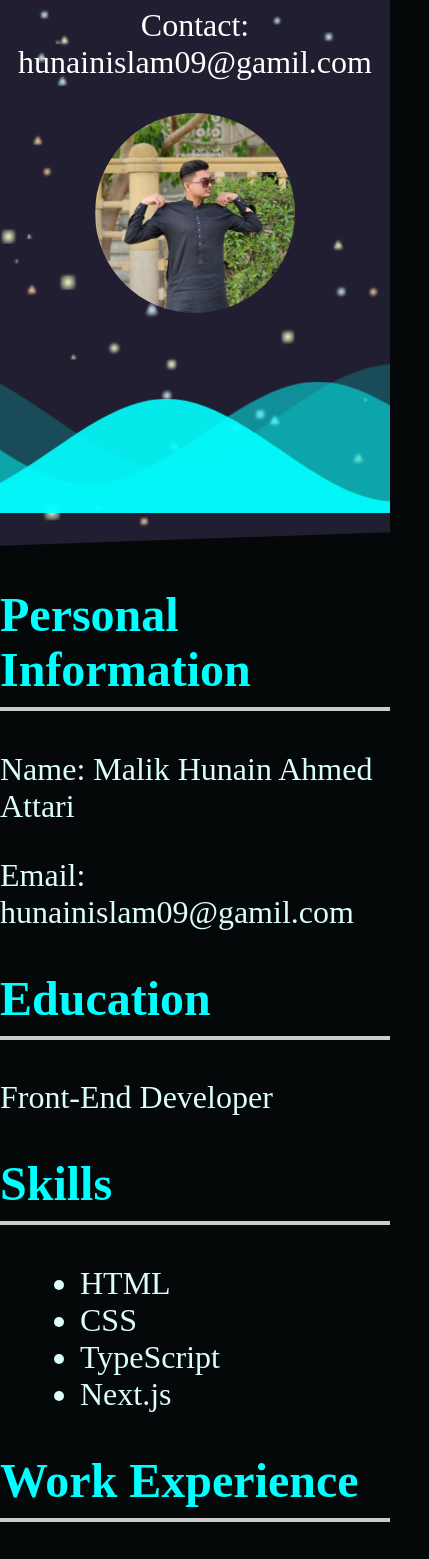
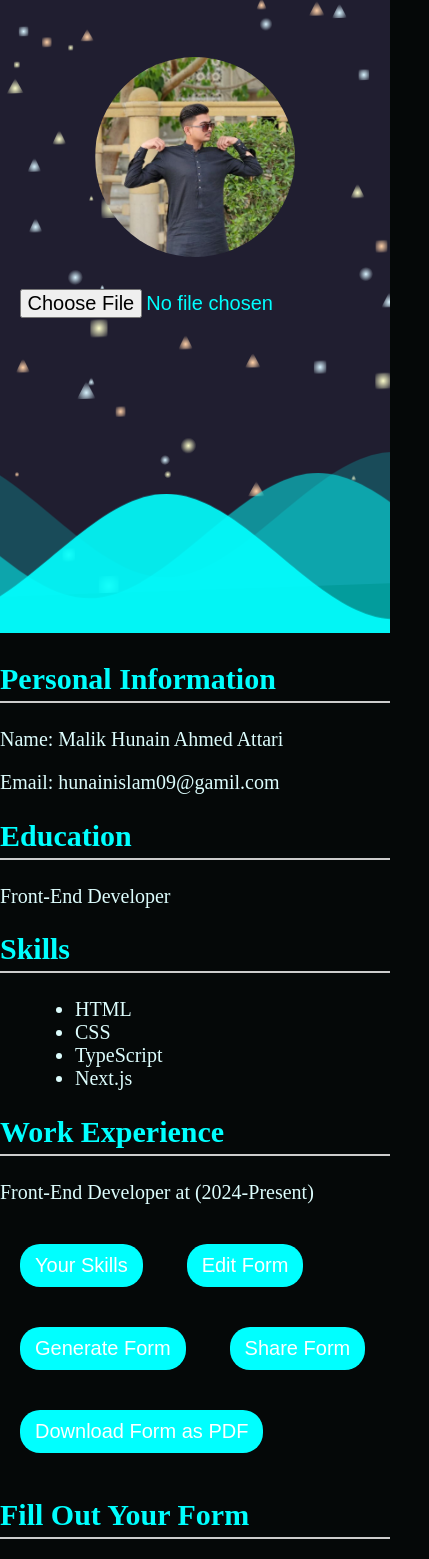
Before and after one commit to hunainislam/Dynamic-Resume-Builder-with-Form-, a plain HTML site: page index.html in a window 390 px wide. Shown: the part 153-1712 px from the top of the page, 429 px wide, since content can reach past the window. Drawn offline with Linux system fonts and the light colour scheme.

Commit message:
updatednew

```diff
--- a/index.html
+++ b/index.html
@@ -7,30 +7,33 @@
     <link rel="stylesheet" href="styles.css">
     <link rel="stylesheet" href="style.css">
 </head>
-<body style="zoom: 200%;">
+<body>
     <body>
-        <div class="header finisher-header" style="width: 100%; height: 350px;">
+        <div class="header finisher-header" style="width: 100%; height: 750px;">
 
           <header>
-            <h1 id="name" style="color: white;">Malik Hunain</h1>
-            <p id="contact" style="color: white;">Contact: hunainislam09@gamil.com</p>
-            <img id="profile-picture" src="hunain.png" alt="Profile Picture">
+            <h1 id="name" class="name">Malik Hunain</h1>
+            <p id="contact" class="contact">Contact: hunainislam09@gamil.com</p>
+            <!-- <img id="profile-picture" src="hunain.png" alt="Profile Picture"> -->
+            <img id="profile-picture" src="hunain.png" alt="Profile Picture" width="150" height="150">
+            <!-- Image Upload Button -->
+            <input type="file" id="upload-image" accept="image/*">
         </header>
         </div>
         <main>
             <section id="personal-info">
-                <h2 style="color: aqua;">Personal Information</h2>
+                <h2 class="personal">Personal Information</h2>
                 <p>Name: <span id="display-name">Malik Hunain Ahmed Attari</span></p>
                 <p>Email: <span id="display-email">hunainislam09@gamil.com</span></p>
             </section>
 
             <section id="education">
-                <h2 style="color: aqua;">Education</h2>
-                <p id="education-info">Front-End Developer </p>
+                <h2 class="education">Education</h2>
+                <p class="education-info" id="education-info">Front-End Developer </p>
             </section>
 
             <section id="skills">
-                <h2 style="color: aqua;">Skills</h2>
+                <h2 class="skill">Skills</h2>
                 <ul id="skills-list">
                     <li>HTML</li>
                     <li>CSS</li>
@@ -40,22 +43,21 @@
             </section>
 
             <section id="work-experience">
-                <h2 style="color: aqua;">Work Experience</h2>
-                <p id="work-info">Front-End Developer at (2024-Present)</p>
+                <h2 class="work">Work Experience</h2>
+                <p id="work-infom" class="work-info">Front-End Developer at (2024-Present)</p>
             </section>
         </main>
 
         <footer>
-            <button id="toggle-skills" style="background-color: aqua; border-radius: 6px;">Your Skills</button>
-            <button id="edit-resume" style="background-color: aqua; border-radius: 6px;">Edit Form</button>
-            <button id="generate-resume" style="background-color: aqua; border-radius: 6px;">Generate Form</button>
-            <button id="copy-link" style="background-color: aqua; border-radius: 6px;">Share Form</button>
-            <!-- <p id="copy-link"></p> -->
-            <button id="download-pdf" style="background-color: aqua; border-radius: 6px;">Download Form as PDF</button>
+            <button id="toggle-skills">Your Skills</button>
+            <button id="edit-resume">Edit Form</button>
+            <button id="generate-resume">Generate Form</button>
+            <button id="copy-link">Share Form</button>
+            <button id="download-pdf">Download Form as PDF</button>
         </footer>
 
-        <section id="resume-form" style="display: none;">
-            <h2 style="color: aqua;">Fill Out Your Form</h2>
+        <section id="resume-form">
+            <h2>Fill Out Your Form</h2>
             <form id="resume-builder-form">
                 <label for="name-input">Name:</label>
                 <input type="text" id="name-input" name="name" required style="background-color: aqua;"><br>
@@ -72,11 +74,13 @@
                 <label for="work-input">Work Experience:</label>
                 <input type="text" id="work-input" name="work" required style="background-color: aqua;"><br>
 
-                <button type="submit" style="background-color: aqua; border-radius: 6px;">Submit</button>
+                <button type="submit" class="btn">Submit</button>
             </form>
         </section>
 
         <script src="main.js"></script>
+        <!-- Add jsPDF library -->
+        <!-- <script src="https://cdnjs.cloudflare.com/ajax/libs/html2pdf.js/0.9.2/html2pdf.bundle.min.js"></script> -->
         <script src="https://cdnjs.cloudflare.com/ajax/libs/html2pdf.js/0.9.2/html2pdf.bundle.min.js"></script>
       </body>
 
@@ -86,9 +90,9 @@
         new FinisherHeader({
           "count": 100,
           "size": {
-            "min": 2,
-            "max": 8,
-            "pulse": 0
+            "min": 5,
+            "max": 20,
+            "pulse": 0,
           },
           "speed": {
             "x": {
@@ -97,7 +101,7 @@
             },
             "y": {
               "min": 0,
-              "max": 0.6
+              "max": 0.6,
             }
           },
           "colors": {
@@ -122,10 +126,9 @@
         });
         </script>
         <section class="banner">
-           <img src="hunain.png" width="150" height="150" alt="no image">
           <div class="banner-content">
-            <h2 style="color: aqua;">Hello</h2>
-            <p>
+            <h2>Hello</h2>
+            <p >
               I'm Malik Hunain, a talented frontend developer that loves creating immersive
               web experiences.
             </p>
--- a/main.js
+++ b/main.js
@@ -49,7 +49,7 @@ resumeFormElement === null || resumeFormElement === void 0 ? void 0 : resumeForm
         li.textContent = skill.trim();
         skillsList.appendChild(li);
     });
-    document.querySelector('#work-info').textContent = workInput;
+    document.querySelector('#work-infom').textContent = workInput;
 
     // Hide the form after submission
     resumeForm.style.display = 'none';
--- a/style.css
+++ b/style.css
@@ -17,15 +17,13 @@ body {
   background: #050808;
 }
 
-.banner > img {
-  width: 60vw;
-  transition: 0.1s linear;
-}
 
 .banner h2 {
   font-weight: 500;
   font-size: 30px;
   margin: 10px;
+  color: aqua;
+  font-size: 60px;
 }
 
 .banner p {
@@ -33,26 +31,7 @@ body {
   line-height: 1.65;
   font-size: 17px;
   opacity: 0.7;
-}
-
-@media (width >= 420px) {
-  .banner > img {
-    width: 40vw;
-  }
-}
-
-@media (width >= 648px) {
-  .banner {
-    text-align: left;
-    flex-direction: row;
-    justify-content: space-between;
-  }
-
-  .banner > img {
-    width: 10vw;
-    left: 100px;
-
-  }
+  font-size: 32px;
 }
 
 .waves > use {
@@ -79,33 +58,10 @@ body {
 
 svg {
   position: absolute;
-  top: 60%;
+  top: 70%;
   left: 0%;
   width: 100%;
-  height: 30vw;
-  max-height: 150px;
+  height: 50vw;
+  max-height: 250px;
   z-index: -1;
 }
-
-@media (max-width: 768px) {
-  svg {
-    height: 20vh;
-    top: 60%;
-    left: 0%;
-    max-height: 100px;
-  }
-}
-
-header {
-  position: relative;
-  overflow: hidden;
-}
-
-@media (max-width: 480px) {
-  svg {
-    height: 25vh;
-    max-height: 80px;
-    top: 60%;
-    left: 0%;
-  }
-}
--- a/styles.css
+++ b/styles.css
@@ -2,7 +2,6 @@ body {
     font-family: Arial, sans-serif;
     margin: 20px;
     background-color: #f4f4f4;
-    zoom: 200%;
 }
 
 header {
@@ -10,10 +9,37 @@ header {
     margin-bottom: 20px;
 }
 
+h1 {
+    display: block;
+    font-size: 4em;
+    margin-block-start: 0.67em;
+    margin-block-end: 0.67em;
+    margin-inline-start: 0px;
+    margin-inline-end: 0px;
+    font-weight: bold;
+    unicode-bidi: isolate;
+    margin-top: 65px;
+}
+
+.name {
+    color: white;
+}
+
+.contact {
+    color: white;
+    font-size: 30px;
+}
+
 img {
     border-radius: 50%;
-    width: 150px;
-    height: 150px;
+    width: 350px;
+    height: 350px;
+}
+
+#upload-image {
+    margin-top: 20px;
+    color: aqua;
+    font-size: 30px;
 }
 
 section {
@@ -26,31 +52,139 @@ h2 {
     padding-bottom: 5px;
 }
 
+.personal {
+    color: aqua;
+    font-size: 50px;
+}
+
+#personal-info p {
+    font-size: 32px;
+}
+
+.education {
+    font-size: 50px;
+    color: aqua;
+}
+
+.education-info {
+    font-size: 32px;
+}
+
+.skill {
+    font-size: 50px;
+    color: aqua;
+}
+
+#skills-list {
+    font-size: 32px;
+    margin-left: 35px;
+}
+
+.work {
+    font-size: 50px;
+    color: aqua;
+}
+
+.work-info {
+    font-size: 32px;
+}
+
+
 footer {
     margin-top: 20px;
 }
 
 button {
-    margin: 5px;
-    padding: 10px 20px;
-    background-color: #007bff;
+    margin: 20px;
+    padding: 20px 20px;
     color: white;
     border: none;
     cursor: pointer;
+    border-radius: 20px;
+    background: aqua;
+    font-size: 30px;
 }
 
 button:hover {
-    background-color: #0056b3;
+    background: white;
+    color: aqua;
 }
 
 form {
     margin-top: 20px;
+    font-size: 32px;
+}
+
+.btn {
+    border-radius: 20px;
+    background-color: aqua;
+
+}
+
+input {
+    width: 60%;
+    padding: 10px;
+}
+
+#resume-form h2 {
+    color: aqua;
+    font-size: 50px;
+}
+
+@media (max-width: 768px) {
+    img {
+        width: 200px;
+        height: 200px;
+    }
+
+    h1 {
+        font-size: 3em;
+        margin-top: 40px;
+    }
+
+    .contact {
+        font-size: 20px;
+    }
+
+    #upload-image {
+        font-size: 20px;
+    }
+
+    .personal,
+    .education,
+    .skill,
+    .work {
+        font-size: 30px;
+    }
+
+    #personal-info p,
+    .education-info,
+    #skills-list,
+    .work-info,
+    form {
+        font-size: 20px;
+    }
+
+    button {
+        font-size: 20px;
+        padding: 10px 15px;
+    }
+
+    input {
+        width: 90%;
+        padding: 8px;
+    }
+
+    #resume-form h2 {
+        font-size: 30px;
+    }
 }
 
 @media (max-width: 600px) {
     img {
-        width: 100px;
-        height: 100px;
+        width: 200px;
+        height: 200px;
+        margin-top: 40px;
     }
 
     body {
```
